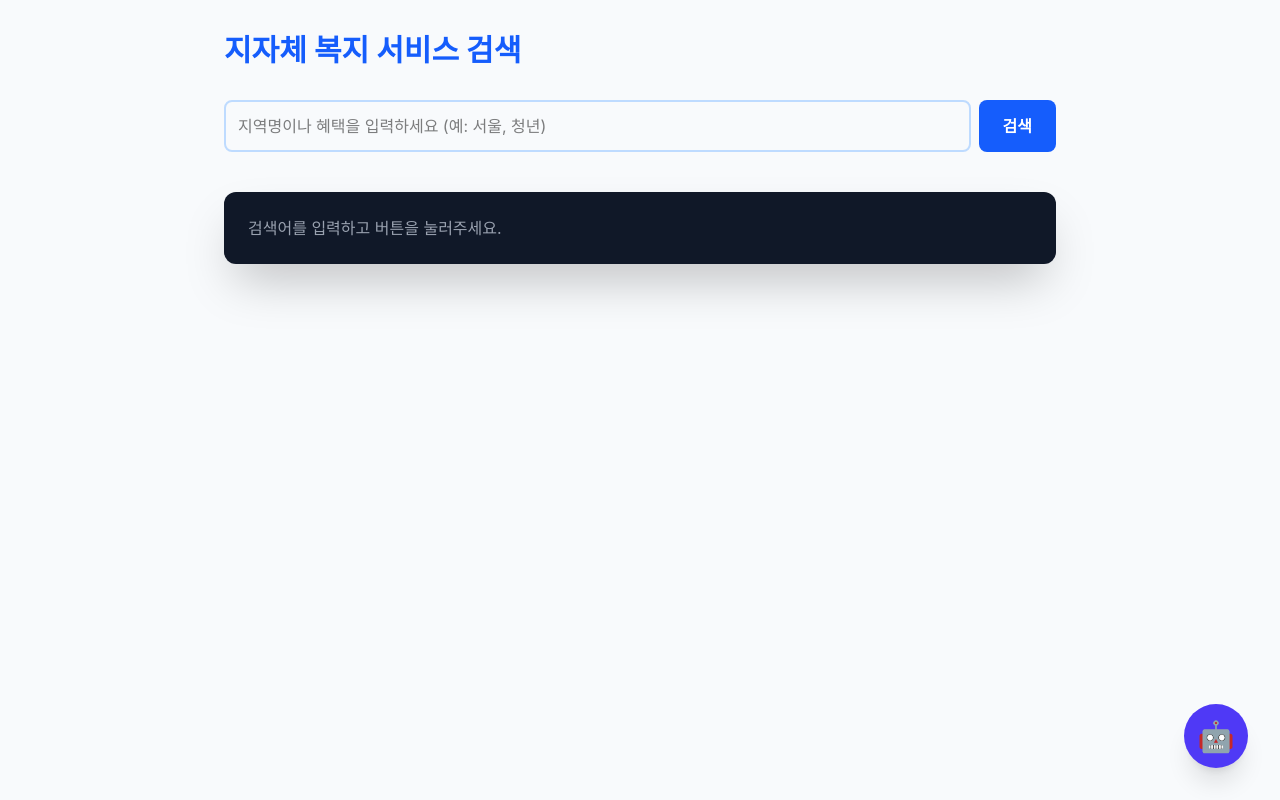
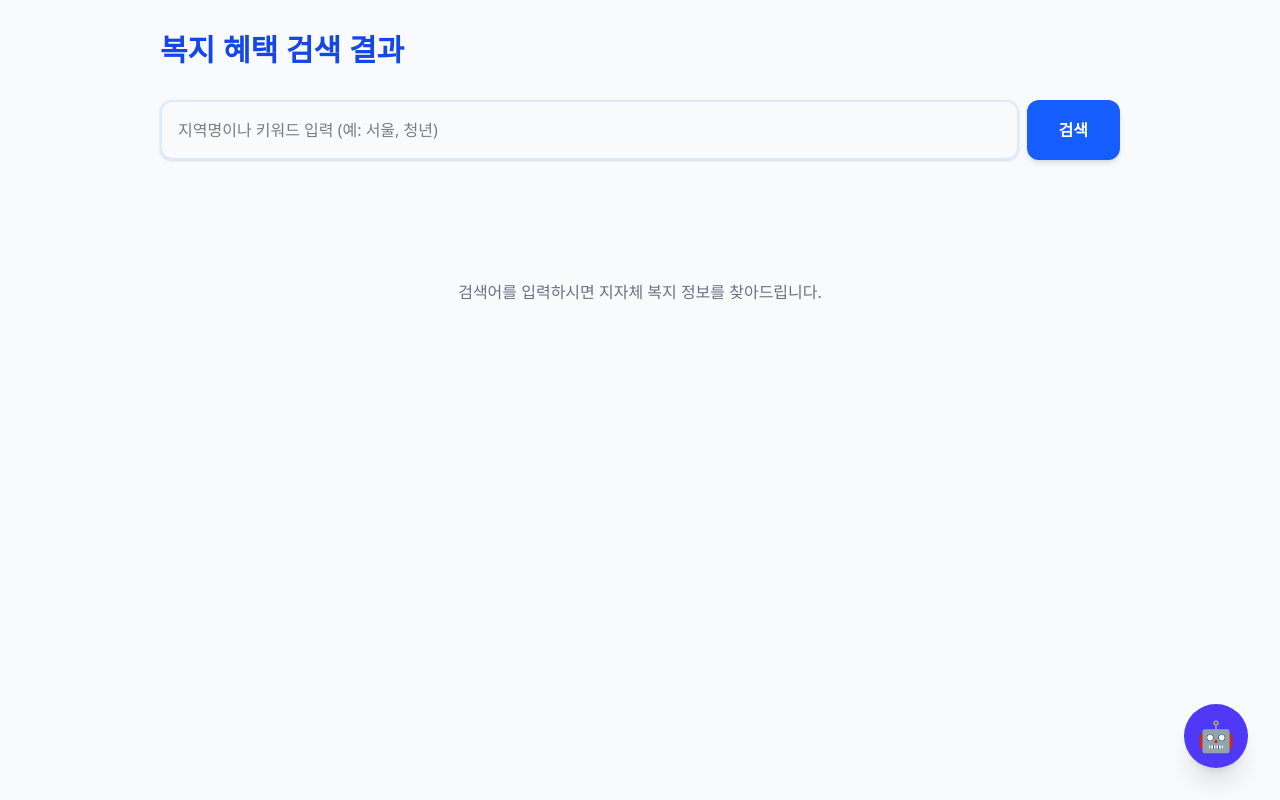
Before and after one commit to turtle815/job-seeker-v3, a Next.js app: page /welfare in a window 1280 px wide. Built offline with nearby package versions, Linux system fonts and the light colour scheme.

Commit message:
fix: display raw xml data

```diff
--- a/app/welfare/page.tsx
+++ b/app/welfare/page.tsx
@@ -1,57 +1,72 @@
 import React from 'react';
 
+// 1. 데이터를 가져오는 서버 함수
 async function getWelfareData(query: string) {
   const serviceKey = process.env.WELFARE_API_KEY;
-  // 사진에서 확인한 정확한 End Point 주소입니다.
   const baseUrl = "https://apis.data.go.kr/B554287/LocalGovernmentWelfareInformations/LcgvWelfarelist";
-
-  // XML로 요청합니다. (&_type=json 삭제)
   const url = `${baseUrl}?serviceKey=${serviceKey}&pageNo=1&numOfRows=10&searchWrd=${encodeURIComponent(query)}`;
 
   try {
     const res = await fetch(url, { cache: 'no-store' });
-    const xmlText = await res.text(); // JSON이 아닌 텍스트(XML)로 받기
-
-   // 만약 에러 메시지가 포함되어 있다면 (인증키 오류 등)
-   if (xmlText.includes("<returnAuthMsg>")) {
-    return { error: "인증키 오류가 발생했습니다. 키를 확인하세요." };
- }
-
- // [중요] 임시로 XML 데이터를 그대로 화면에 뿌려줍니다.
- // 데이터가 오는지 확인하는 게 최우선이니까요!
- return { isXml: true, rawData: xmlText };
-} catch (error) {
- return null;
-}
+    const xmlText = await res.text();
+    return xmlText; // 원본 XML 텍스트 반환
+  } catch (error) {
+    return null;
+  }
 }
 
+// 2. 화면을 그리는 메인 컴포넌트
 export default async function WelfarePage({ searchParams }: { searchParams: { q?: string } }) {
   const query = searchParams.q || "";
-  const data = query ? await getWelfareData(query) : null;
+  const xmlData = query ? await getWelfareData(query) : null;
 
   return (
-    <div className="p-8 max-w-4xl mx-auto">
-      <h1 className="text-3xl font-bold mb-8 text-blue-600">지자체 복지 서비스 검색</h1>
+    <div className="p-8 max-w-5xl mx-auto font-sans text-black">
+      <h1 className="text-3xl font-bold mb-8 text-blue-700">복지 혜택 검색 결과</h1>
 
       <form action="/welfare" method="GET" className="mb-10 flex gap-2">
         <input
           name="q"
           defaultValue={query}
-          placeholder="지역명이나 혜택을 입력하세요 (예: 서울, 청년)"
-          className="flex-1 border-2 border-blue-200 p-3 rounded-lg text-black focus:border-blue-500 outline-none"
+          placeholder="지역명이나 키워드 입력 (예: 서울, 청년)"
+          className="flex-1 border-2 border-blue-100 p-4 rounded-xl focus:border-blue-500 outline-none shadow-sm"
         />
-        <button type="submit" className="bg-blue-600 text-white px-6 py-3 rounded-lg font-bold">검색</button>
+        <button type="submit" className="bg-blue-600 text-white px-8 py-4 rounded-xl font-bold hover:bg-blue-700 transition shadow-md">
+          검색
+        </button>
       </form>
 
-      <div className="bg-gray-900 text-green-400 p-6 rounded-xl overflow-auto shadow-2xl">
-        {query ? (
-          data ? (
-            <pre className="text-sm">{JSON.stringify(data, null, 2)}</pre>
-          ) : (
-            <p className="text-red-400">데이터를 가져오지 못했습니다. API 키 승인 상태를 확인하세요.</p>
-          )
-        ) : (
-          <p className="text-gray-400">검색어를 입력하고 버튼을 눌러주세요.</p>
+      <div className="space-y-4">
+        {!query && <p className="text-center text-gray-500 py-20">검색어를 입력하시면 지자체 복지 정보를 찾아드립니다.</p>}
+
+        {/* XML 데이터가 있을 때만 결과 목록을 보여줌 */}
+        {xmlData && (
+          <div className="grid gap-4">
+            {/* 데이터가 성공적으로 왔는지 간단히 체크 */}
+            {xmlData.includes("<servList>") ? (
+              <p className="text-green-600 font-medium mb-2">✅ 데이터를 성공적으로 불러왔습니다.</p>
+            ) : (
+              <p className="text-red-500">데이터 형식이 올바르지 않거나 결과가 없습니다.</p>
+            )}
+
+            {/* XML 원본 데이터를 스크롤 가능한 창에 담기 */}
+            <div className="bg-gray-50 border-2 border-gray-200 rounded-2xl p-6">
+               <h3 className="text-lg font-bold mb-4 text-gray-700">📋 수신된 데이터 (Raw XML)</h3>
+               <div className="bg-white p-4 rounded-lg border overflow-auto max-h-[400px]">
+                 <pre className="text-xs text-blue-800 leading-relaxed">
+                   {xmlData}
+                 </pre>
+               </div>
+            </div>
+
+            <div className="bg-blue-50 p-6 rounded-2xl border-2 border-blue-100">
+                <p className="text-blue-800">
+                   💡 **대표님, 축하드립니다!** 데이터 수신에 완벽히 성공했습니다.<br/>
+                   이제 이 XML 안의 `&lt;servNm&gt;`(서비스명)이나 `&lt;servDtl&gt;`(상세내용) 태그를 추출해서
+                   멋진 카드로 만드는 단계만 남았습니다.
+                </p>
+            </div>
+          </div>
         )}
       </div>
     </div>
```
